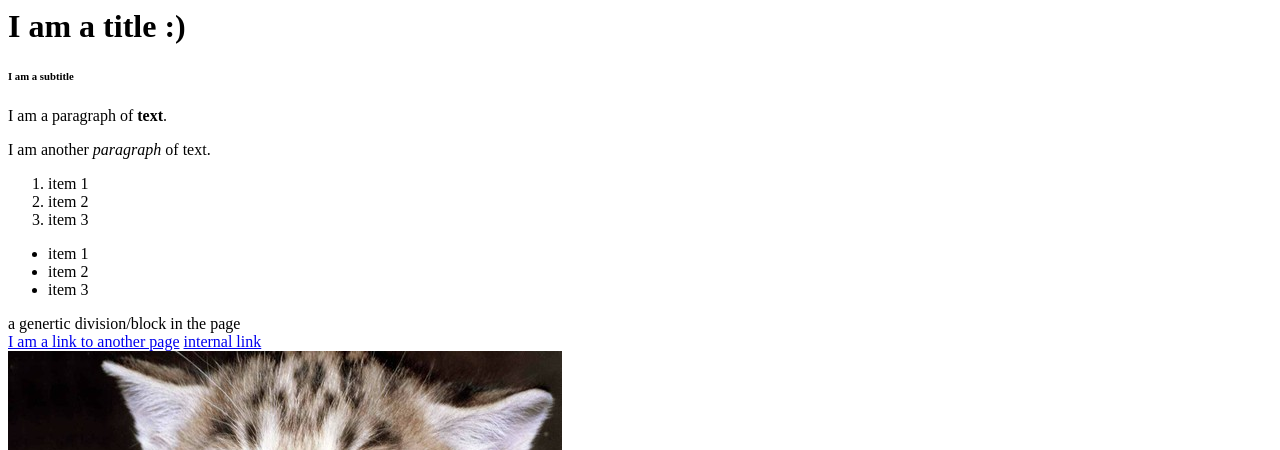
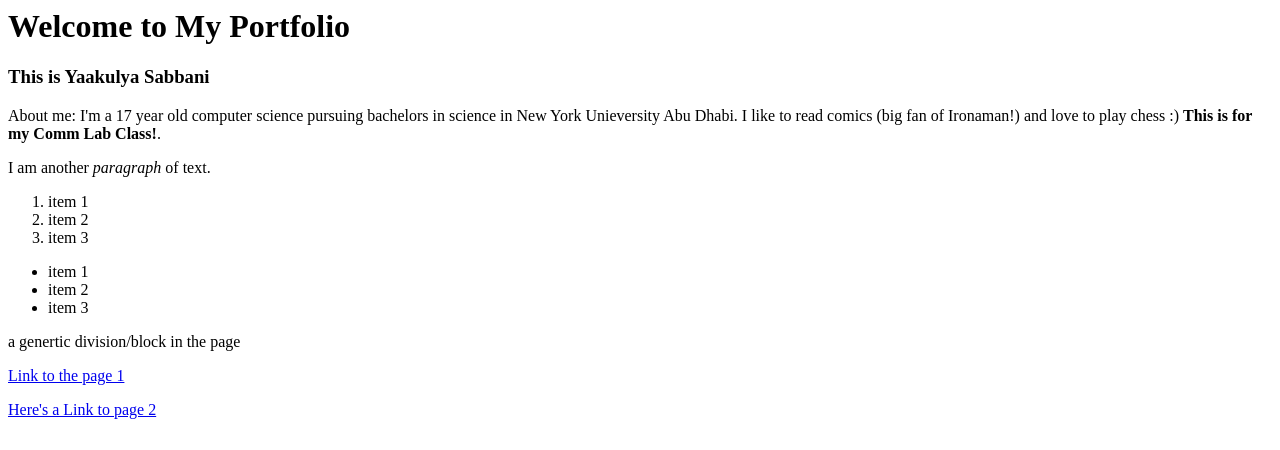
Before and after one commit to Yaakulya248/yaakulyawebpage.github.io, a plain HTML site: page Example 1/index.html in a window 1280 px wide. Shown: the top 450 px of the page. Drawn offline with Linux system fonts and the light colour scheme.

Commit message:
The New Changes

```diff
--- a/Example 1/index.html
+++ b/Example 1/index.html
@@ -6,9 +6,9 @@
 
   <body>
     <!-- All the content of the webpage -->
-    <h1>I am a title :)</h1>
-    <h6>I am a subtitle</h6>
-    <p>I am a paragraph of <b>text</b>.</p>
+    <h1>Welcome to My Portfolio</h1>
+    <h3>This is Yaakulya Sabbani</h3>
+    <p>About me: I'm a 17 year old computer science pursuing bachelors in science in New York Unieversity Abu Dhabi. I like to read comics (big fan of Ironaman!) and love to play chess :) <b>This is for my Comm Lab Class!</b>.</p>
     <p>I am another <i>paragraph</i> of text.</p>
 
     <ol>
@@ -29,8 +29,11 @@
     </div>
 
     <!-- links -->
-    <a href="page.html">I am a link to another page</a>
-    <a href="#my-unique-id">internal link</a>
+    <p> <a href="page.html">Link to the page 1</a></p>
+
+    <p> <a href="page 2.html">Here's a Link to page 2</a></p>
+
+
 
     <br/>
     <!-- images -->
```
Also changed, not shown: Example 1/page 2.html (added, +15 -0 lines), 2 other files.
